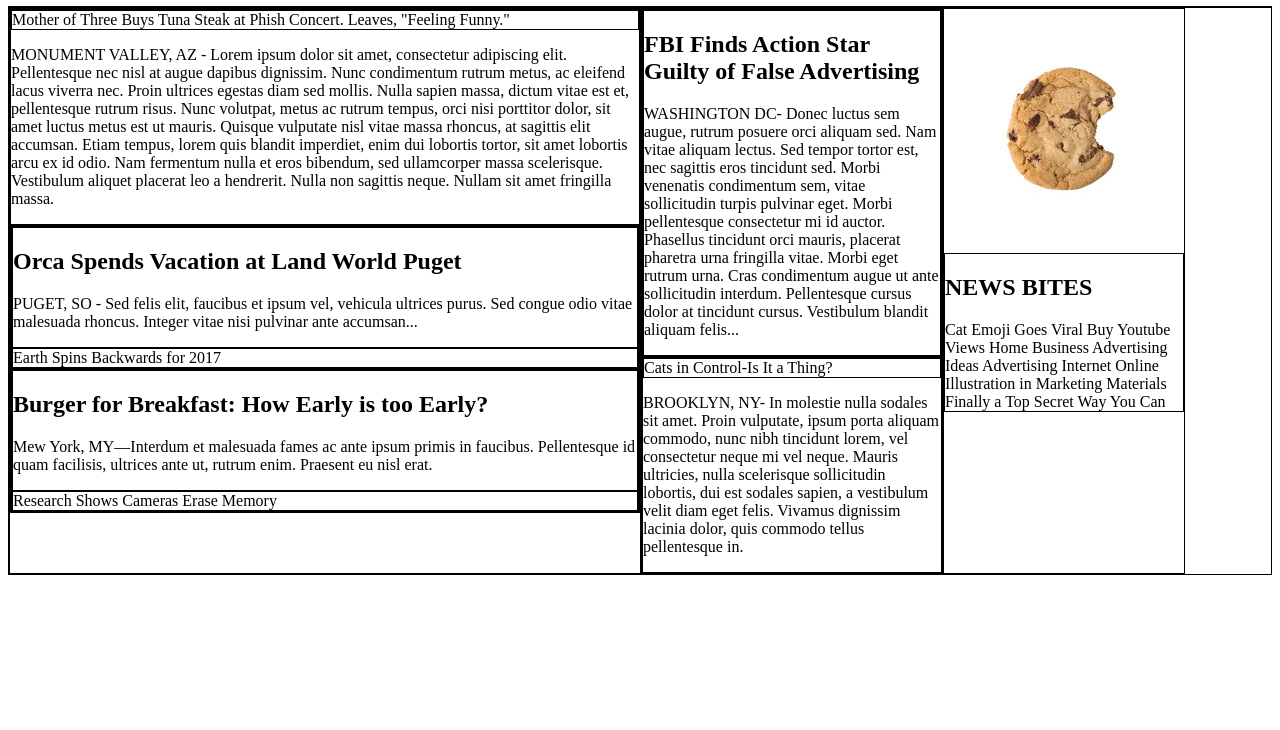
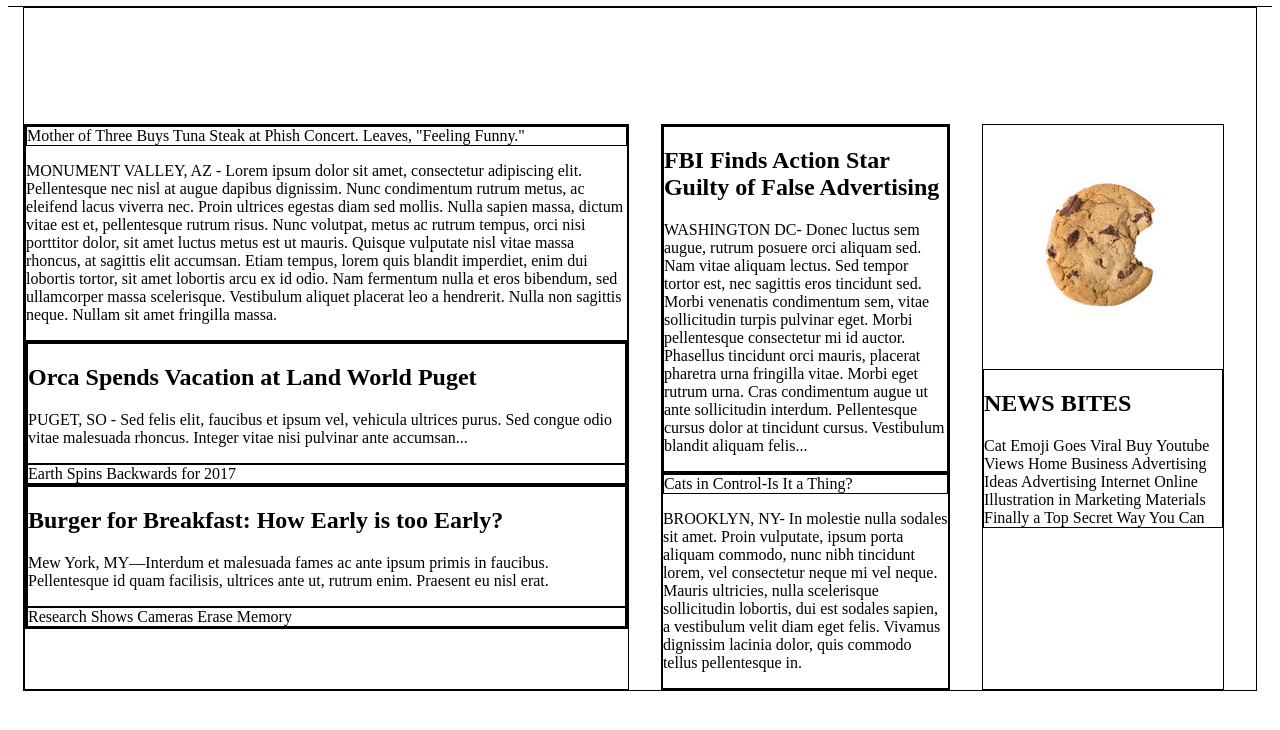
Before and after one commit to EphraimB/MyTimes, a plain HTML site: page index.html in a window 1280 px wide. Shown: the part 82-812 px from the top of the page. Drawn offline with Linux system fonts and the light colour scheme.

Commit message:
Minor layout fix.

```diff
--- a/resources/css/style.css
+++ b/resources/css/style.css
@@ -39,7 +39,9 @@ div{
   border: 1px solid black;
 }
 
-#container{display: flex;}
+#container{display: flex; width: 1232px; padding-top: 116px; margin: 0 auto 78px auto;}
+
+.column{margin-right: 32px;}
 
 .column.large{
   width: 630px;
```
